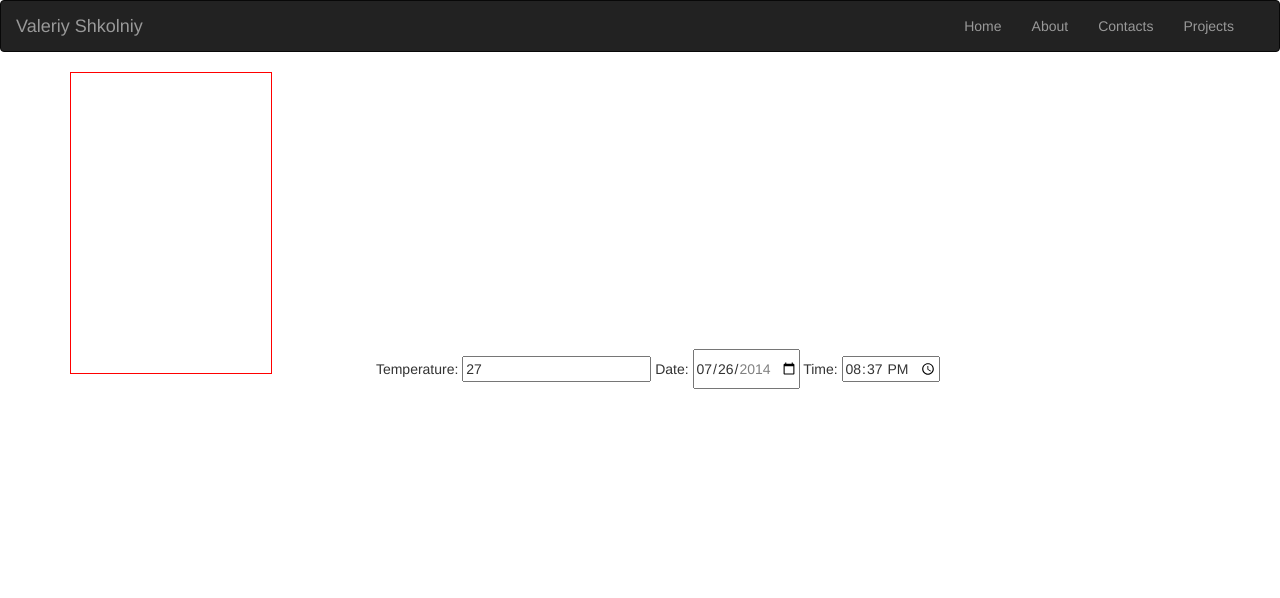
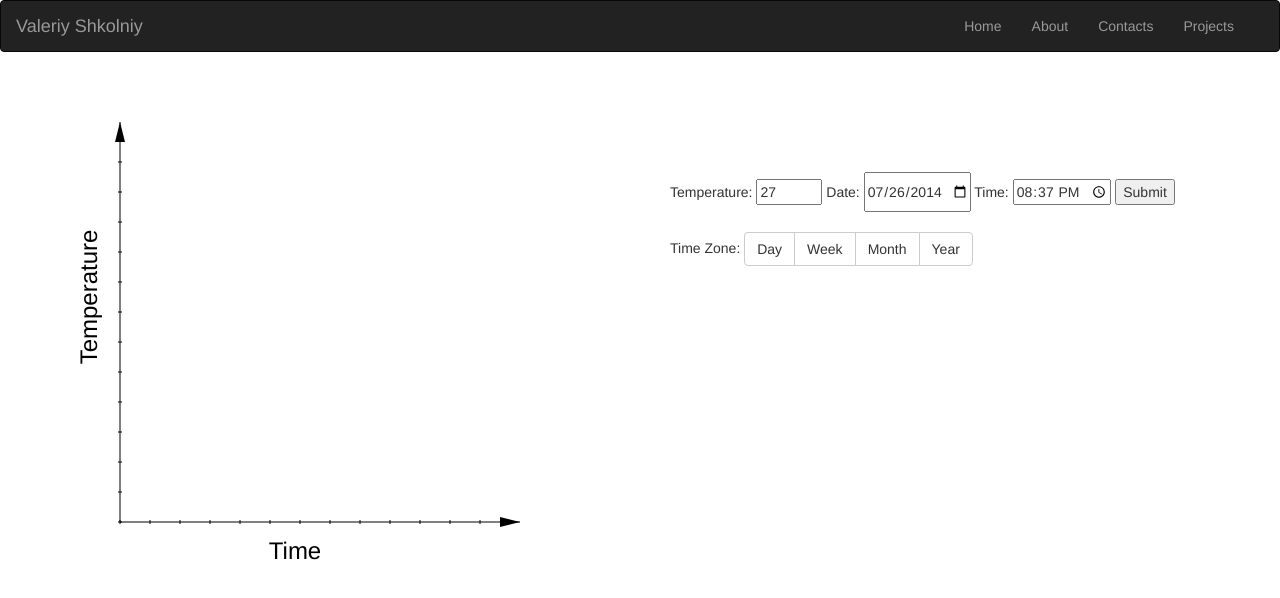
Before and after one commit to vvaleron/my-personal-site, a website: page app/index.html at #/projects/charts in a window 1280 px wide. Drawn offline with Linux system fonts and the light colour scheme.

Commit message:
add part of logic for correct drawing the chart

```diff
--- a/app/components/app-container/container.js
+++ b/app/components/app-container/container.js
@@ -1,5 +1,5 @@
 var appContainer = angular.module('container', [
-  'ngRoute'
+  'ngRoute',
   // 'container-controller_test',
 //  'app.directives',
   // 'app.controllers'
--- a/app/components/projects/charts/charts-controller.js
+++ b/app/components/projects/charts/charts-controller.js
@@ -1,24 +1,28 @@
 appContainer.
-  controller('charts-controller', ['$scope', '$filter', function($scope, $filter) {
+  controller('charts-controller', ['$scope', '$filter', 'paintChart', function($scope, $filter, paintChart) {
     		console.log("charts-controller", this);
-        var game = $(".charts > .wrapper")[0];
+        var game = $(".charts > .wrapper")[0],
+            scope = $scope;
 
-        $scope.temperature = 27;
-        $scope.date = $filter('date')(new Date(), 'yyyy-MM-dd');
-        $scope.time = $filter('date')(new Date(), 'HH:mm');
+        scope.canvas = $('canvas.wrapper')[0];
+        scope.paint = paintChart;
+        scope.points = [];
+        scope.formData = {};
+        scope.formData.temperature = 27;
+        scope.formData.date = $filter('date')(new Date(), 'yyyy-MM-dd');
+        scope.formData.time = $filter('date')(new Date(), 'HH:mm');
 
+        scope.submitTemperature = function(){
+            this.points.push(this.formData);
+            this.canvas.chart.points = this.points;
+            this.canvas.repaint();
+        };
+
+        $('.charts .time-zone button').on('click', function(){
+            var canvas = $('.charts .temperature-chart')[0];
+
+            $(this).addClass('active').siblings().removeClass('active');
+            canvas.chart.timeZone = $(this).text();
+            canvas.repaint();
+        });
     }]);
-
-  // appContainer.
-  // directive('appContainer', [/*'version',*/ function(/*version*/) {
-	 //    return {
-	 //    	templateUrl:'components/app-container/appContainer.html'
-	 //    }
-  // }]);
-
-  // app.
-  //   filter('interpolate', ['version', function(version) {
-  //   return function(text) {
-  //     return String(text).replace(/\%VERSION\%/mg, version);
-  //   };
-  // }]);
--- /dev/null
+++ b/app/components/projects/charts/charts-paint-factory.js
@@ -0,0 +1,144 @@
+appContainer.
+  factory('paintChart', function(){
+
+  	function chartInit(canvas){
+  		this.applyMethods(canvas);
+
+  		canvas.chart = {};
+        canvas.chart.size = {
+        	width: canvas.width,
+        	height: canvas.height,
+        	top: canvas.getPercent(10).height,
+        	bottom: canvas.height - canvas.getPercent(10).height,
+        	left: canvas.getPercent(10).width,
+        	right: canvas.width - canvas.getPercent(10).width,
+        	verticalDivision: 30,
+        	horizontalDivision: 30
+        };
+
+        canvas.repaintBackground();
+  	};
+
+  	function getPercent(percent){
+  		if(percent){
+	  		return {
+		  		width  : (percent * this.width)  / 100,
+		  		height : (percent * this.height) / 100
+	  		}
+  		}
+  	};
+
+  	function repaintDivisions(){
+  		var context = this.getContext('2d'),
+  			size = this.chart.size;
+
+  		//vertical divisions
+        for (i=0; i < (size.bottom - size.top) / size.verticalDivision; i++){
+        	var currentY = size.bottom - (size.verticalDivision * i);
+        	context.beginPath();
+        	context.moveTo(size.left - 2, currentY);
+        	context.lineTo(size.left + 2, currentY);
+        	context.stroke();
+        }
+
+        //horizontal divisions
+        for (i=0; i < (size.right - size.left) / size.horizontalDivision; i++){
+        	var currentX = size.left + (size.horizontalDivision * i);
+        	context.beginPath();
+        	context.moveTo(currentX, size.bottom + 2);
+        	context.lineTo(currentX, size.bottom - 2);
+        	context.stroke();
+        }
+  	};
+
+    function repaintBackground(){
+        var canvas = this,
+        	context = canvas.getContext('2d'),
+        	top = canvas.chart.size.top,
+        	bottom = canvas.chart.size.bottom,
+        	left = canvas.chart.size.left,
+        	right = canvas.chart.size.right;
+
+        //vertical and horizontal lines
+        context.beginPath();
+        context.moveTo(left, top);
+        context.lineTo(left, bottom);
+        context.lineTo(right, bottom);
+        context.stroke();
+
+        //arrow for vertical line
+        context.beginPath();
+        context.moveTo(left, top);
+        context.lineTo(left-5, top+20);
+        context.lineTo(left+5, top+20);
+        context.lineTo(left, top);
+        context.fill();
+
+        //arrow for horizontal line
+        context.beginPath();
+        context.moveTo(right, bottom);
+        context.lineTo(right-20, bottom-5);
+        context.lineTo(right-20, bottom+5);
+        context.lineTo(right, bottom);
+        context.fill();
+
+        //horizontal text
+        context.fillStyle = "black";
+        context.font = "18pt Helvetica";
+        context.textAlign = "center";
+        context.textBaseline = "middle";
+        context.fillText("Time", right / 2 ,canvas.height - 20);
+
+
+        //vertical text
+        context.save();
+		context.translate(20, bottom / 2);
+		context.rotate(-0.5*Math.PI);
+
+		context.fillText("Temperature" , 0, 0);
+		context.restore();
+
+		canvas.repaintDivisions();
+    };
+
+    function repaintPoints(){
+    	console.log({points:this.chart.points, this: this}, 'repaintPoints()');
+    };
+
+    function repaint(){
+    	var chart = this.chart;
+
+    	if(!chart.currentTimeZone && chart.timeZone){
+    		chart.currentTimeZone = chart.timeZone;
+    	}
+
+    	if(chart.currentTimeZone != chart.timeZone){
+    		this.repaintDivisions();
+        	chart.currentTimeZone = chart.timeZone;
+    	}
+
+    	if(chart.points){
+    		this.repaintPoints();
+    	}
+
+    	debugger
+    };
+
+  	function applyMethods(el){
+  		el.repaint = this.repaint;
+  		el.getPercent = this.getPercent;
+  		el.repaintDivisions = this.repaintDivisions;
+  		el.repaintPoints = this.repaintPoints;
+  		el.repaintBackground = repaintBackground;
+  	};
+
+    return {
+    	chartInit: chartInit,
+    	repaint: repaint,
+    	repaintPoints: repaintPoints,
+      	applyMethods : applyMethods,
+      	getPercent	: getPercent,
+        repaintBackground: repaintBackground,
+        repaintDivisions : repaintDivisions
+    }
+});
--- a/app/components/projects/charts/chartsContent.html
+++ b/app/components/projects/charts/chartsContent.html
@@ -1,19 +1,30 @@
 <div class="charts container">
-	<canvas class='wrapper' width="200" height="300"></canvas>
+	<canvas class='temperature-chart wrapper' width="500" height="500" ng-init="paint.chartInit(canvas)"></canvas>
 
 	<div class='control' style='display:inline-block;'>
-		<form name="myForm" class="my-form">
+		<form name="temperatureForm" ng-submit="submitTemperature()" class="my-form">
 
-		  Temperature: <input name="temperature" ng-model="temperature" required>
-		  <span class="error" ng-show="myForm.temperature.$error.required">Required!</span>
+		  Temperature: <input type="number" name="temperature" ng-model="formData.temperature"
+		  		min="0" max="999" required>
+		  <span class="error" ng-show="temperatureForm.temperature.$error.required">Required!</span>
 
-		   Date: <input type="date" name="date" ng-model="date"
-		       placeholder="yyyy-MM-dd" min="2014-01-01" max="2014-12-31" required />
-		   <span class="error" ng-show="myForm.date.$error.required">Required!</span>
+		   Date: <input type="date" name="date" ng-model="formData.date"
+		       placeholder="yyyy-MM-dd" temperatureForm="2014-01-01" max="2014-12-31" required />
+		   <span class="error" ng-show="temperatureForm.date.$error.required">Required!</span>
 
-		    Time: <input type="time" name="time" ng-model="time"
+		    Time: <input type="time" name="time" ng-model="formData.time"
 			       placeholder="HH:mm" required />
-			<span class="error" ng-show="myForm.time.$error.required">Required!</span>
-		 </form>
+			<span class="error" ng-show="temperatureForm.time.$error.required">Required!</span>
+
+			<input type="submit" value="Submit" />
+		 </form><br/>
+
+		 Time Zone:
+			<div class="time-zone btn-group">
+			  <button type="button" class="btn btn-default">Day</button>
+			  <button type="button" class="btn btn-default">Week</button>
+			  <button type="button" class="btn btn-default">Month</button>
+			  <button type="button" class="btn btn-default">Year</button>
+			</div>
 	</div>
 <div>
--- a/app/index.html
+++ b/app/index.html
@@ -66,5 +66,6 @@
     <script src="components/projects/blocks/blocks-controller.js"></script>
     <script src="components/projects/charts/charts-controller.js"></script>
 
+    <script src="components/projects/charts/charts-paint-factory.js"></script>
 </body>
 </html>
--- a/app/resourses/css/app.css
+++ b/app/resourses/css/app.css
@@ -69,11 +69,12 @@
 /*==============================================================*/
 /*			start of styles for "charts"						*/
 .charts .wrapper{
-    border:1px solid red;
+    /*border:1px solid red;*/
 }
 
 .charts .control{
-    padding-top:50px;
+	position: absolute;
+    padding-top: 100px;
     margin-left: 100px;
 }
 
@@ -82,6 +83,7 @@
    transition:all linear 0.5s;
    background: transparent;
  }
+
 .charts .control .my-form .ng-invalid {
    background: red;
  }
```
